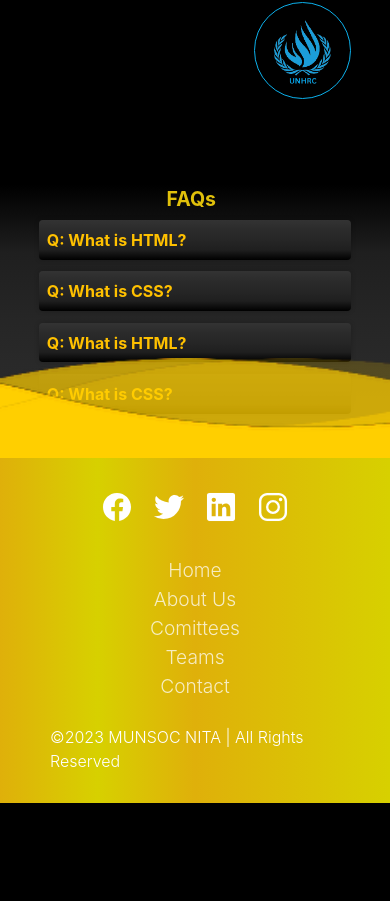
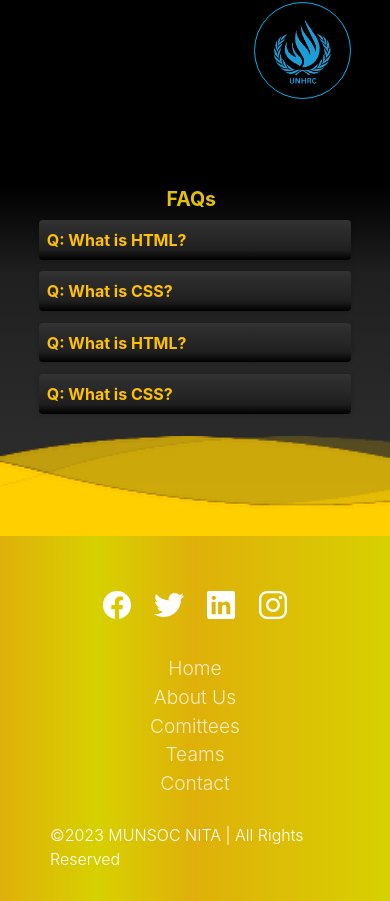
Before and after one commit to PriyanshuDas01/MUNSOC, a React (Create React App) app in the folder mun_react/: page / in a window 390 px wide. Shown: the part 1225-2126 px from the top of the page. Before the commit the page ends 2028 px from the top, so only its background shows below. Built offline with nearby package versions, Linux system fonts and the light colour scheme.

Commit message:
footer responsiveness

```diff
--- a/mun_react/src/components/faq.css
+++ b/mun_react/src/components/faq.css
@@ -11,8 +11,20 @@
     #1f1f1f,
     #000     /* Darkest shade */
  );
-    padding-bottom: 10vw;
+   padding-bottom: 20vw;
 }
+
+
+@media (max-width: 768px) {
+    .faq-container {
+     padding-bottom: 30vw;
+
+    }
+  }
+
+
+
+
 
 .faq {
     width: 80VW;
--- a/mun_react/src/components/footer.css
+++ b/mun_react/src/components/footer.css
@@ -25,7 +25,7 @@ body {
   justify-content: center;
   align-items: center;
   flex-direction: column;
-  margin-top: 0vw;
+  /* margin-top: 20vw; */
 
 }
 
@@ -50,6 +50,7 @@ body {
   margin: 0 10px;
   display: inline-block;
   transition: 0.5s;
+  padding-top: 5vw;
 }
 .social-icon__link:hover {
   transform: translateY(-10px);
@@ -85,6 +86,7 @@ body {
   height: 100px;
   background-image: url('./groo.png');
   background-size: 1000px 100px;
+  /* margin-top: 20vw; */
 }
 
 .wave#wave1 {
```
